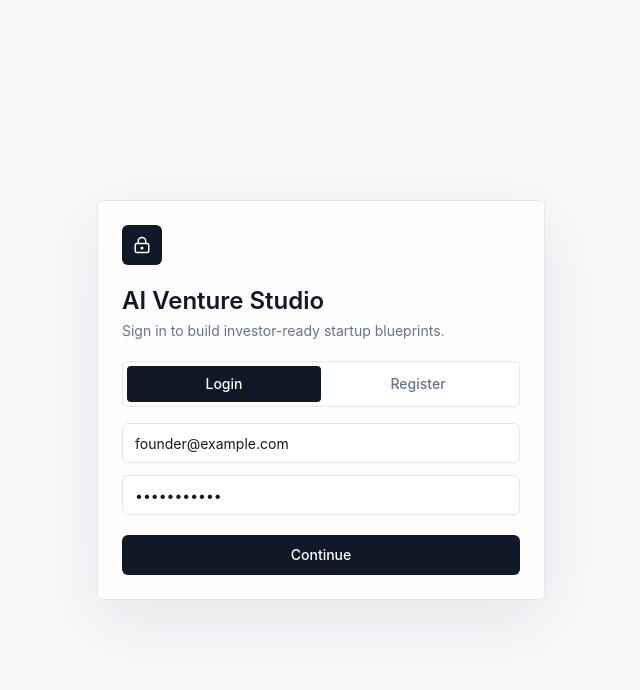
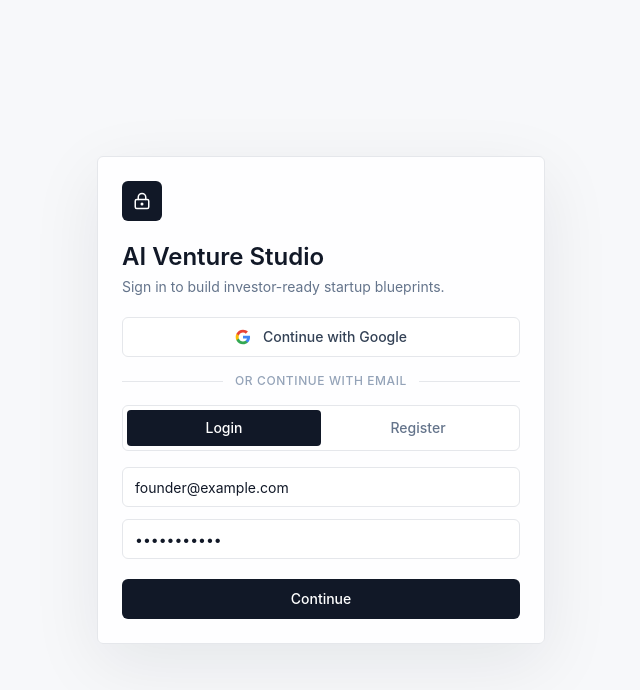
Before and after one commit to YaramalaGaneshReddy/AI_Studio_Venture, a React (Vite) app in the folder client/: page / in a window 1280 px wide. Shown: the top 690 px of the page, without its empty margins (319-959 px from the left). Built offline with nearby package versions, Linux system fonts and the light colour scheme; no server answers.

Commit message:
feat: add Continue with Google button component on Sign In page

```diff
--- /dev/null
+++ b/client/src/components/GoogleAuthButton.jsx
@@ -0,0 +1,30 @@
+export function GoogleAuthButton({ onClick, disabled }) {
+  return (
+    <button
+      type="button"
+      onClick={onClick}
+      disabled={disabled}
+      className="flex h-10 w-full items-center justify-center gap-3 rounded-md border border-line bg-white px-4 text-sm font-medium text-slate-700 hover:bg-slate-50 transition-colors disabled:opacity-50"
+    >
+      <svg className="h-4 w-4" viewBox="0 0 24 24">
+        <path
+          fill="#4285F4"
+          d="M22.56 12.25c0-.78-.07-1.53-.2-2.25H12v4.26h5.92c-.26 1.37-1.04 2.53-2.21 3.31v2.77h3.57c2.08-1.92 3.28-4.74 3.28-8.09z"
+        />
+        <path
+          fill="#34A853"
+          d="M12 23c2.97 0 5.46-.98 7.28-2.66l-3.57-2.77c-.98.66-2.23 1.06-3.71 1.06-2.86 0-5.29-1.93-6.16-4.53H2.18v2.84C3.99 20.53 7.7 23 12 23z"
+        />
+        <path
+          fill="#FBBC05"
+          d="M5.84 14.09c-.22-.66-.35-1.36-.35-2.09s.13-1.43.35-2.09V7.06H2.18C1.43 8.55 1 10.22 1 12s.43 3.45 1.18 4.94l2.85-2.22.81-.63z"
+        />
+        <path
+          fill="#EA4335"
+          d="M12 5.38c1.62 0 3.06.56 4.21 1.64l3.15-3.15C17.45 2.09 14.97 1 12 1 7.7 1 3.99 3.47 2.18 7.06l3.66 2.84c.87-2.6 3.3-4.52 6.16-4.52z"
+        />
+      </svg>
+      <span>Continue with Google</span>
+    </button>
+  );
+}
--- a/client/src/pages/AuthPage.jsx
+++ b/client/src/pages/AuthPage.jsx
@@ -2,7 +2,8 @@ import { useMutation } from '@tanstack/react-query';
 import { LockKeyhole } from 'lucide-react';
 import { useState } from 'react';
 import { Button } from '../components/Button';
-import { login, register } from '../services/api';
+import { GoogleAuthButton } from '../components/GoogleAuthButton';
+import { login, register, loginWithGoogle } from '../services/api';
 import { useStudioStore } from '../store/useStudioStore';
 
 export function AuthPage() {
@@ -11,7 +12,10 @@ export function AuthPage() {
   const [form, setForm] = useState({ name: '', email: 'founder@example.com', password: 'password123' });
 
   const mutation = useMutation({
-    mutationFn: () => (mode === 'login' ? login(form) : register(form)),
+    mutationFn: (type) => {
+      if (type === 'google') return loginWithGoogle();
+      return mode === 'login' ? login(form) : register(form);
+    },
     onSuccess: (data) => setUser(data.user)
   });
 
@@ -23,7 +27,18 @@ export function AuthPage() {
         </div>
         <h1 className="mt-5 text-2xl font-semibold">AI Venture Studio</h1>
         <p className="mt-1 text-sm text-slate-500">Sign in to build investor-ready startup blueprints.</p>
-        <div className="mt-5 grid grid-cols-2 rounded-md border border-line bg-white p-1">
+
+        <div className="mt-5">
+          <GoogleAuthButton onClick={() => mutation.mutate('google')} disabled={mutation.isPending} />
+        </div>
+
+        <div className="my-4 flex items-center gap-3">
+          <div className="h-px flex-1 bg-line" />
+          <span className="text-xs font-medium uppercase tracking-wider text-slate-400">Or continue with email</span>
+          <div className="h-px flex-1 bg-line" />
+        </div>
+
+        <div className="grid grid-cols-2 rounded-md border border-line bg-white p-1">
           {['login', 'register'].map((item) => (
             <button key={item} onClick={() => setMode(item)} className={`h-9 rounded text-sm font-medium capitalize ${mode === item ? 'bg-ink text-white' : 'text-slate-500'}`}>
               {item}
@@ -36,7 +51,7 @@ export function AuthPage() {
           <input className="h-10 rounded-md border border-line px-3 text-sm" type="password" placeholder="Password" value={form.password} onChange={(event) => setForm({ ...form, password: event.target.value })} />
         </div>
         {mutation.error ? <p className="mt-3 text-sm text-red-600">{mutation.error.response?.data?.message || mutation.error.message}</p> : null}
-        <Button className="mt-5 w-full" onClick={() => mutation.mutate()} disabled={mutation.isPending}>
+        <Button className="mt-5 w-full" onClick={() => mutation.mutate('form')} disabled={mutation.isPending}>
           Continue
         </Button>
       </section>
--- a/client/src/services/api.js
+++ b/client/src/services/api.js
@@ -23,6 +23,12 @@ api.interceptors.response.use(
 
 export async function login(payload) {
   const { data } = await api.post('/auth/login', payload);
+  localStorage.setItem('avs_token', data.token);
+  return data;
+}
+
+export async function loginWithGoogle() {
+  const { data } = await api.post('/auth/google');
   localStorage.setItem('avs_token', data.token);
   return data;
 }
```
Also changed, not shown: 1 other file (tests, documents, lock files or other folders).
